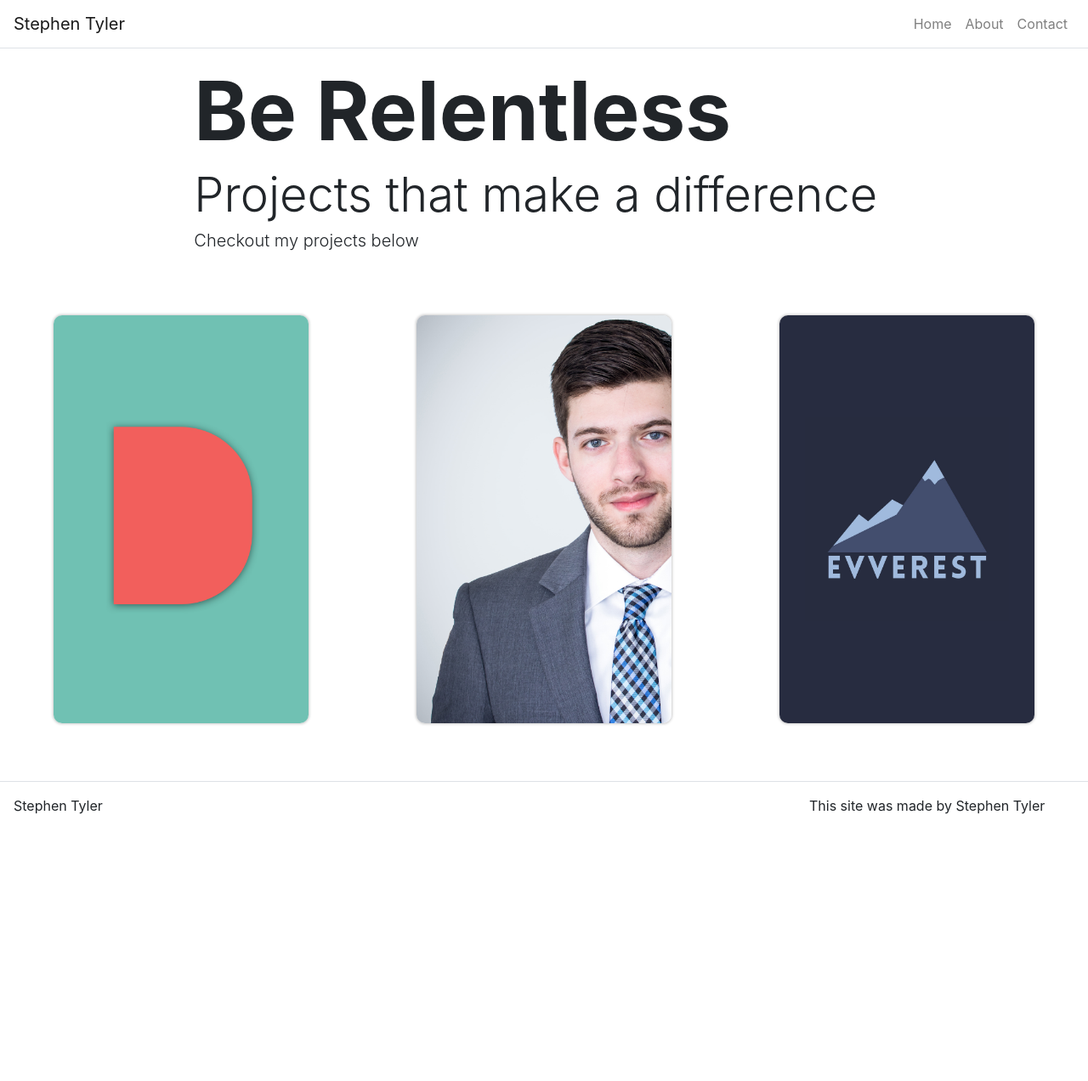
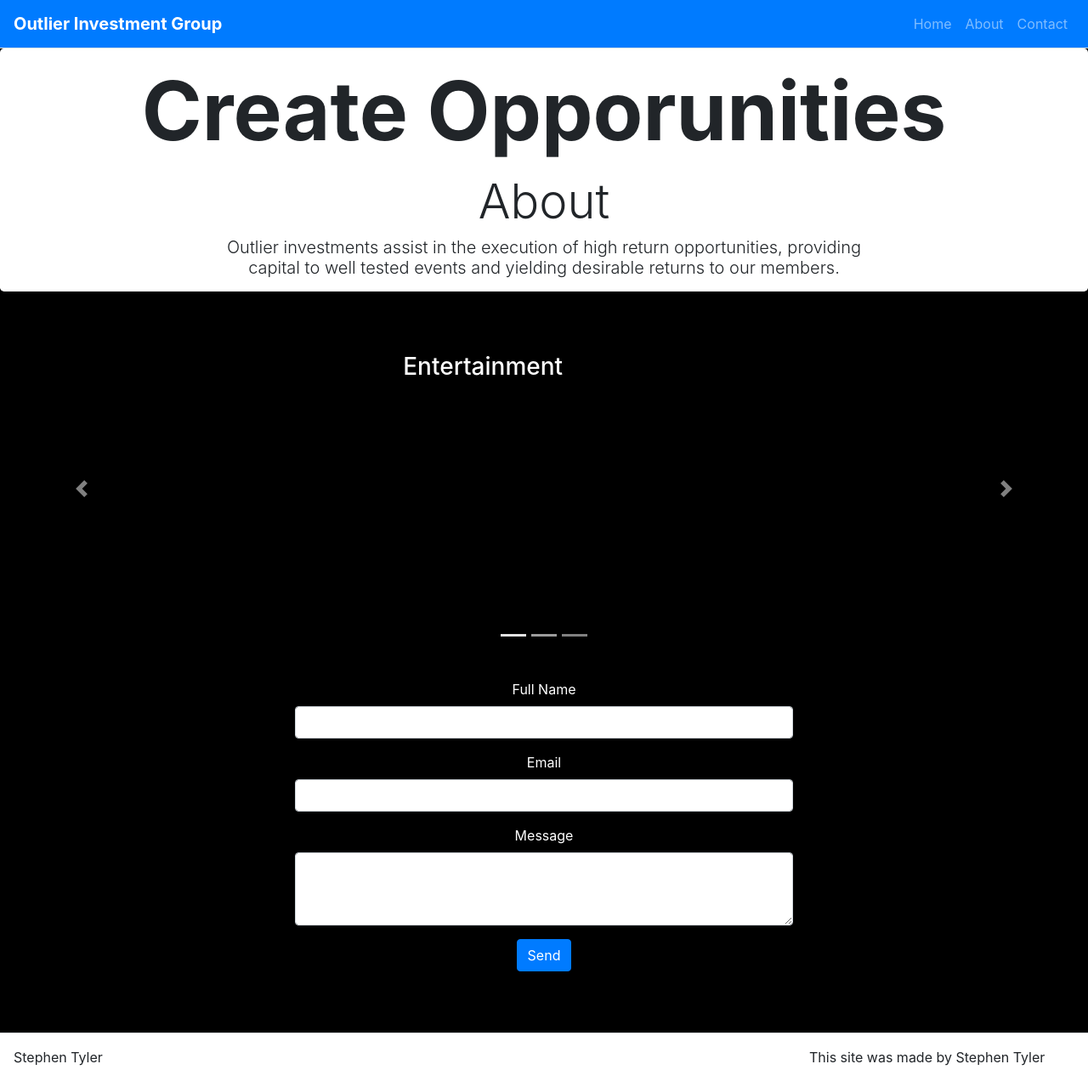
Before and after one commit to leggosteveo/stephen-portfolio-app, a React (Create React App) app: page / in a window 1280 px wide. Shown: the whole page at 85% size. Before the commit the page ends 976 px from the top, so only its background shows below. Built offline with nearby package versions, Linux system fonts and the light colour scheme.

Commit message:
First commit

```diff
--- a/src/App.css
+++ b/src/App.css
@@ -36,3 +36,25 @@
     transform: rotate(360deg);
   }
 }
+
+.bg-black {
+  background-color: black;
+  color: white;
+}
+
+.carousel-caption {
+  top: 20px;
+}
+
+.carousel-item {
+  background-color: black;
+  min-height: 400px;
+}
+
+.navbar-light .navbar-nav .nav-link {
+  color: white;
+}
+
+#root {
+  background-color: black;
+}
--- a/src/App.js
+++ b/src/App.js
@@ -1,6 +1,6 @@
 import React from "react";
 import { BrowserRouter as Router, Route, Link } from "react-router-dom";
-import {Container, Navbar, Nav} from "react-bootstrap";
+import { Container, Navbar, Nav } from "react-bootstrap";
 import "./App.css";
 
 import Footer from "./components/Footer";
@@ -19,9 +19,10 @@ class App extends React.Component {
         { title: "Contact", path: "/contact" }
       ],
       home: {
-        title: "Be Relentless",
-        subTitle: "Projects that make a difference",
-        text: "Checkout my projects below"
+        title: "Create Opporunities",
+        subTitle: "About",
+        text:
+          "Outlier investments assist in the execution of high return opportunities, providing capital to well tested events and yielding desirable returns to our members."
       },
       about: {
         title: "About Me"
@@ -35,12 +36,17 @@ class App extends React.Component {
     return (
       <Router>
         <Container className="p-0" fluid={true}>
-          <Navbar className="border-bottom" bg="transparent" expand="lg">
-            <Navbar.Brand>Stephen Tyler</Navbar.Brand>
+          <Navbar
+            className="border-bottom bg-primary navbar-dark"
+            expand="lg"
+          >
+            <Navbar.Brand className="font-weight-bolder text-white">
+              Outlier Investment Group
+            </Navbar.Brand>
 
             <Navbar.Toggle aria-controls="navbar-toggle" />
             <Navbar.Collapse id="navbar-toggle">
-              <Nav className="ml-auto">
+              <Nav className="ml-auto text-white">
                 <Link className="nav-link" to="/">
                   Home
                 </Link>
--- a/src/components/Footer.js
+++ b/src/components/Footer.js
@@ -1,9 +1,9 @@
 import React from "react";
-import {Container, Row, Col} from "react-bootstrap";
+import { Container, Row, Col } from "react-bootstrap";
 
 function Footer() {
   return (
-    <footer className="mt-5">
+    <footer className="mt-5 bg-white">
       <Container fluid={true}>
         <Row className="border-top justify-content-between p-3">
           <Col className="p-0" md={3} sm={12}>
--- a/src/components/Hero.js
+++ b/src/components/Hero.js
@@ -3,13 +3,25 @@ import { Jumbotron, Container, Row, Col } from "react-bootstrap";
 
 function Hero(props) {
   return (
-    <Jumbotron className="bg-transparent jumbo-tron-fluid p-0">
+    <Jumbotron className="bg-white jumbo-tron-fluid p-0">
       <Container fluid={true}>
         <Row className="justify-content-center py-3">
-          <Col md={8} sm={12}>
-            {props.title && <h1 className="display-1 font-weight-bolder">{props.title}</h1>}
-            {props.subTitle && <h3 className="display-4 font-weight-light">{props.subTitle}</h3>}
-            {props.text && <h3 className="lead font-weight-light">{props.text}</h3>}
+          <Col xs={12}>
+            {props.title && (
+              <h3 className="display-1 text-center font-weight-bolder">
+                {props.title}
+              </h3>
+            )}
+            {props.subTitle && (
+              <h3 className="display-4 mt-3 text-center font-weight-light">
+                {props.subTitle}
+              </h3>
+            )}
+            {props.text && (
+              <h3 className="lead text-center font-weight-light justify-content-center m-auto mt-3 col-sm-8">
+                {props.text}
+              </h3>
+            )}
           </Col>
         </Row>
       </Container>
--- a/src/pages/AboutPage.js
+++ b/src/pages/AboutPage.js
@@ -1,6 +1,7 @@
 import React from "react";
 import Hero from "../components/Hero";
 import Content from "../components/Content";
+import { Carousel, Container } from "react-bootstrap";
 
 function AboutPage(props) {
   return (
--- a/src/pages/ContactPage.js
+++ b/src/pages/ContactPage.js
@@ -65,55 +65,7 @@ class ContactPage extends React.Component {
       <div>
         <Hero title={this.props.title} />
         <Content>
-          <Form onSubmit={this.handleSubmit}>
-            <Form.Group>
-              <Form.Label htmlFor="full-name">Full Name</Form.Label>
-              <Form.Control
-                id="full-name"
-                name="name"
-                type="text"
-                value={this.state.name}
-                onChange={this.handleChange}
-              />
-            </Form.Group>
-            <Form.Group>
-              <Form.Label htmlFor="email">Email</Form.Label>
-              <Form.Control
-                id="email"
-                name="email"
-                type="email"
-                value={this.state.email}
-                onChange={this.handleChange}
-              />
-            </Form.Group>
-            <Form.Group>
-              <Form.Label htmlFor="message">Message</Form.Label>
-              <Form.Control
-                id="message"
-                name="message"
-                as="textArea"
-                rows="3"
-                value={this.state.message}
-                onChange={this.handleChange}
-              />
-            </Form.Group>
 
-            <Button
-              className="d-inline-block"
-              varian="primary"
-              type="submit"
-              disabled={this.state.disabled}
-            >
-              Send
-            </Button>
-
-            {this.state.emailSent === true && (
-              <p className="d-line success-msg"> Email Sent!</p>
-            )}
-            {this.state.emailSent === false && (
-              <p className="d-line error-msg"> Email Not Sent!</p>
-            )}
-          </Form>
         </Content>
       </div>
     );
--- a/src/pages/HomePage.js
+++ b/src/pages/HomePage.js
@@ -1,14 +1,142 @@
 import React from "react";
 import Hero from "../components/Hero";
-import Carousel from "../components/Carousel";
+import { Button, Carousel, Container, Form } from "react-bootstrap";
+import axios from "axios";
 
-function HomePage(props) {
-  return (
-    <div>
-      <Hero title={props.title} subTitle={props.subTitle} text={props.text} />
-      <Carousel />
-    </div>
-  );
+class HomePage extends React.Component {
+  constructor(props) {
+    super(props);
+    this.state = {
+      name: "",
+      email: "",
+      message: "",
+      disabled: false,
+      emailSent: null
+    };
+  }
+
+  handleChange = event => {
+    console.log(event);
+
+    const target = event.target;
+    const value = target.type === "checkbox" ? target.checked : target.value;
+    const name = target.name;
+
+    this.setState({
+      [name]: value
+    });
+  };
+
+  handleSubmit = event => {
+    event.preventDefault();
+
+    this.setState({
+      disabled: true
+    });
+
+    axios
+      .post("/api/email", this.state)
+      .then(res => {
+        if (res.data.success) {
+          this.setState({
+            disabled: false,
+            emailSent: true
+          });
+        } else {
+          this.setState({
+            disabled: false,
+            emailSent: false
+          });
+        }
+      })
+      .catch(err => {
+        this.setState({
+          disabled: false,
+          emailSent: false
+        });
+      });
+  };
+
+  render() {
+    return (
+      <div className="">
+        <Hero
+          title={this.props.title}
+          subTitle={this.props.subTitle}
+          text={this.props.text}
+        />
+
+        <Carousel>
+          <Carousel.Item>
+            <Carousel.Caption>
+              <h3>Entertainment</h3>
+            </Carousel.Caption>
+          </Carousel.Item>
+          <Carousel.Item>
+            <Carousel.Caption>
+              <h3>Stocks</h3>
+            </Carousel.Caption>
+          </Carousel.Item>
+          <Carousel.Item>
+            <Carousel.Caption>
+              <h3>Real Estate</h3>
+            </Carousel.Caption>
+          </Carousel.Item>
+        </Carousel>
+        <Form onSubmit={this.handleSubmit} className="bg-black p-4 text-center">
+          <Container className="col-md-6">
+            <Form.Group>
+              <Form.Label htmlFor="full-name">Full Name</Form.Label>
+              <Form.Control
+                id="full-name"
+                name="name"
+                type="text"
+                value={this.state.name}
+                onChange={this.handleChange}
+              />
+            </Form.Group>
+            <Form.Group>
+              <Form.Label htmlFor="email">Email</Form.Label>
+              <Form.Control
+                id="email"
+                name="email"
+                type="email"
+                value={this.state.email}
+                onChange={this.handleChange}
+              />
+            </Form.Group>
+            <Form.Group>
+              <Form.Label htmlFor="message">Message</Form.Label>
+              <Form.Control
+                id="message"
+                name="message"
+                as="textarea"
+                rows="3"
+                value={this.state.message}
+                onChange={this.handleChange}
+              />
+            </Form.Group>
+
+            <Button
+              className="d-inline-block"
+              varian="primary"
+              type="submit"
+              disabled={this.state.disabled}
+            >
+              Send
+            </Button>
+
+            {this.state.emailSent === true && (
+              <p className="d-line success-msg"> Email Sent!</p>
+            )}
+            {this.state.emailSent === false && (
+              <p className="d-line error-msg"> Email Not Sent!</p>
+            )}
+          </Container>
+        </Form>
+      </div>
+    );
+  }
 }
 
 export default HomePage;
```
